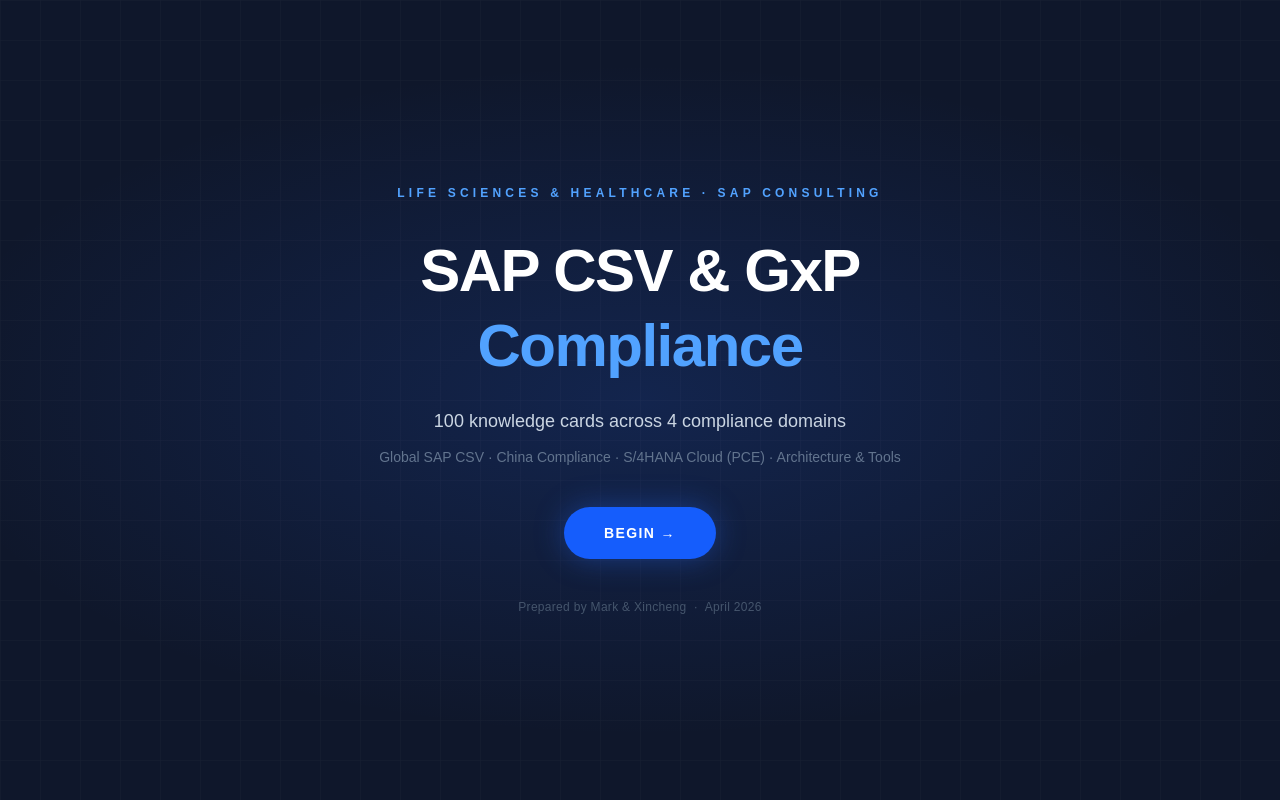
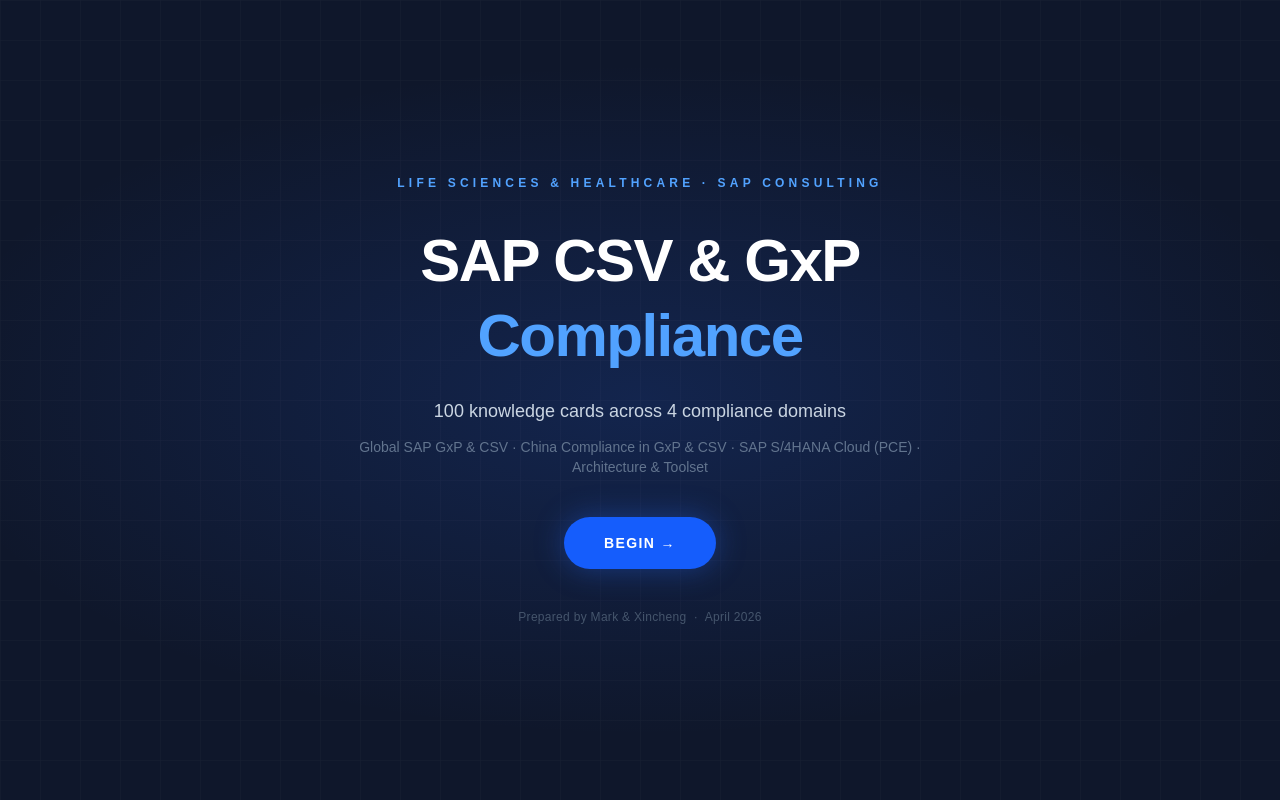
Before and after one commit to mknopfler9461/LSHC_CSV_SAP, a Next.js app in the folder my-flashcard-app/: page / in a window 1280 px wide. Shown: the top 800 px of the page. Built offline with nearby package versions, Linux system fonts and the light colour scheme.

Commit message:
Add stable taxonomy metadata for flashcards

```diff
--- a/my-flashcard-app/app/page.js
+++ b/my-flashcard-app/app/page.js
@@ -3,12 +3,20 @@
 import flashcardData from '../data/flashcards.json';
 
 const allCards = flashcardData.flatMap(cat =>
-  cat.cards.map(card => ({ ...card, category: cat.category }))
+  cat.cards.map(card => ({
+    ...card,
+    category: cat.category,
+    categoryKey: cat.key,
+  }))
+);
+
+const categoryLabels = Object.fromEntries(
+  flashcardData.map(({ key, label }) => [key, label])
 );
 
 const CATS = [
   {
-    key: 'All',
+    key: 'all',
     label: 'View All',
     activeBg: 'bg-slate-700 text-white',
     activeShadow: 'shadow-slate-300',
@@ -21,8 +29,8 @@
     ),
   },
   {
-    key: 'Global',
-    label: 'Global CSV',
+    key: 'global',
+    label: categoryLabels.global,
     activeBg: 'bg-blue-600 text-white',
     activeShadow: 'shadow-blue-200',
     activeBadge: 'bg-blue-500 text-white',
@@ -36,8 +44,8 @@
     ),
   },
   {
-    key: 'China',
-    label: 'China',
+    key: 'china',
+    label: categoryLabels.china,
     activeBg: 'bg-rose-600 text-white',
     activeShadow: 'shadow-rose-200',
     activeBadge: 'bg-rose-500 text-white',
@@ -50,8 +58,8 @@
     ),
   },
   {
-    key: 'Cloud',
-    label: 'Cloud (PCE)',
+    key: 'cloud',
+    label: categoryLabels.cloud,
     activeBg: 'bg-sky-500 text-white',
     activeShadow: 'shadow-sky-200',
     activeBadge: 'bg-sky-400 text-white',
@@ -63,8 +71,8 @@
     ),
   },
   {
-    key: 'Architecture',
-    label: 'Architecture',
+    key: 'architecture',
+    label: categoryLabels.architecture,
     activeBg: 'bg-violet-600 text-white',
     activeShadow: 'shadow-violet-200',
     activeBadge: 'bg-violet-500 text-white',
@@ -80,7 +88,7 @@
 
 export default function FlashcardApp() {
   const [showCover, setShowCover] = useState(true);
-  const [filter, setFilter] = useState('All');
+  const [filter, setFilter] = useState('all');
   const [flippedCards, setFlippedCards] = useState({});
   const [revealedCards, setRevealedCards] = useState(new Set());
 
@@ -94,9 +102,9 @@
     });
   };
 
-  const filteredCards = filter === 'All'
+  const filteredCards = filter === 'all'
     ? allCards
-    : allCards.filter(c => c.category.includes(filter));
+    : allCards.filter(c => c.categoryKey === filter);
 
   return (
     <>
@@ -167,7 +175,7 @@
             <div className="mt-8 flex flex-wrap justify-center gap-2">
               {CATS.map(({ key, label, activeBg, activeShadow, activeBadge, icon }) => {
                 const isActive = filter === key;
-                const count = allCards.filter(c => key === 'All' || c.category.includes(key)).length;
+                const count = allCards.filter(c => key === 'all' || c.categoryKey === key).length;
                 return (
                   <button
                     key={key}
@@ -194,8 +202,8 @@
           {/* ── Progress Dashboard ── */}
           <div className="mb-8 grid grid-cols-2 lg:grid-cols-4 gap-3">
             {CATS.filter(c => c.key !== 'All').map(({ key, label, icon, barBg }) => {
-              const total = allCards.filter(c => c.category.includes(key)).length;
-              const revealed = allCards.filter(c => c.category.includes(key) && revealedCards.has(c.id)).length;
+              const total = allCards.filter(c => c.categoryKey === key).length;
+              const revealed = allCards.filter(c => c.categoryKey === key && revealedCards.has(c.id)).length;
               return (
                 <div key={key} className="bg-white rounded-xl p-4 shadow-sm border border-slate-100">
                   <div className="flex items-center gap-1.5 text-slate-400 mb-2">
--- a/my-flashcard-app/data/flashcards.json
+++ b/my-flashcard-app/data/flashcards.json
@@ -1,6 +1,8 @@
 [
   {
-    "category": "Global SAP CSV",
+    "key": "global",
+    "label": "Global CSV",
+    "category": "Global SAP GxP & CSV",
     "cards": [
       {
         "id": 1,
@@ -130,7 +132,9 @@
     ]
   },
   {
-    "category": "China Compliance",
+    "key": "china",
+    "label": "China",
+    "category": "China Compliance in GxP & CSV",
     "cards": [
       {
         "id": 26,
@@ -260,7 +264,9 @@
     ]
   },
   {
-    "category": "S/4HANA Cloud (PCE)",
+    "key": "cloud",
+    "label": "Cloud (PCE)",
+    "category": "SAP S/4HANA Cloud (PCE)",
     "cards": [
       {
         "id": 51,
@@ -390,7 +396,9 @@
     ]
   },
   {
-    "category": "Architecture & Tools",
+    "key": "architecture",
+    "label": "Architecture",
+    "category": "Architecture & Toolset",
     "cards": [
       {
         "id": 76,
--- a/my-flashcard-app/data/wiki/01-global-sap-csv.md
+++ b/my-flashcard-app/data/wiki/01-global-sap-csv.md
@@ -1,3 +1,8 @@
+---
+key: global
+label: Global CSV
+---
+
 # Global SAP GxP & CSV
 
 ## What is the primary goal of Computer System Validation (CSV) in SAP projects?
--- a/my-flashcard-app/data/wiki/02-china-compliance.md
+++ b/my-flashcard-app/data/wiki/02-china-compliance.md
@@ -1,3 +1,8 @@
+---
+key: china
+label: China
+---
+
 # China Compliance in GxP & CSV
 
 ## What is MLPS 2.0 and its relevance to SAP in China?
--- a/my-flashcard-app/data/wiki/03-s4hana-cloud-pce.md
+++ b/my-flashcard-app/data/wiki/03-s4hana-cloud-pce.md
@@ -1,3 +1,8 @@
+---
+key: cloud
+label: Cloud (PCE)
+---
+
 # SAP S/4HANA Cloud (PCE)
 
 ## How does CSV change for S/4HANA PCE compared to On-Premise?
--- a/my-flashcard-app/data/wiki/04-architecture-and-tools.md
+++ b/my-flashcard-app/data/wiki/04-architecture-and-tools.md
@@ -1,3 +1,8 @@
+---
+key: architecture
+label: Architecture
+---
+
 # Architecture & Toolset
 
 ## Which SAP modules typically fall under GMP (Manufacturing)?
--- a/my-flashcard-app/scripts/build-flashcards.mjs
+++ b/my-flashcard-app/scripts/build-flashcards.mjs
@@ -4,6 +4,7 @@
 
 const wikiDir = path.join(process.cwd(), "data", "wiki");
 const outputPath = path.join(process.cwd(), "data", "flashcards.json");
+const allowedKeys = new Set(["global", "china", "cloud", "architecture"]);
 
 const files = fs
   .readdirSync(wikiDir)
@@ -15,10 +16,59 @@
 }
 
 let nextId = 1;
+const seenKeys = new Set();
+
+function parseFrontmatter(source, file) {
+  const match = source.match(/^---\r?\n([\s\S]*?)\r?\n---\r?\n/);
+
+  if (!match) {
+    throw new Error(`${file}: missing metadata block. Add key and label frontmatter.`);
+  }
+
+  const metadata = {};
+
+  for (const line of match[1].split(/\r?\n/)) {
+    const separator = line.indexOf(":");
+
+    if (separator === -1) {
+      throw new Error(`${file}: invalid metadata line "${line}". Use "name: value".`);
+    }
+
+    const name = line.slice(0, separator).trim();
+    const value = line.slice(separator + 1).trim();
+
+    metadata[name] = value;
+  }
+
+  const body = source.slice(match[0].length).trim();
+
+  if (!metadata.key || !metadata.label) {
+    throw new Error(`${file}: metadata must include both "key" and "label".`);
+  }
+
+  if (!allowedKeys.has(metadata.key)) {
+    throw new Error(
+      `${file}: unsupported key "${metadata.key}". Use one of: ${Array.from(allowedKeys).join(", ")}.`
+    );
+  }
+
+  if (seenKeys.has(metadata.key)) {
+    throw new Error(`${file}: duplicate key "${metadata.key}".`);
+  }
+
+  seenKeys.add(metadata.key);
+
+  return {
+    body,
+    key: metadata.key,
+    label: metadata.label,
+  };
+}
 
 const categories = files.map((file) => {
   const source = fs.readFileSync(path.join(wikiDir, file), "utf8").trim();
-  const lines = source.split(/\r?\n/);
+  const { body, key, label } = parseFrontmatter(source, file);
+  const lines = body.split(/\r?\n/);
   const titleLine = lines.find((line) => line.startsWith("# "));
 
   if (!titleLine) {
@@ -26,7 +76,7 @@
   }
 
   const category = titleLine.replace(/^#\s+/, "").trim();
-  const cardBlocks = source.split(/\n(?=##\s+)/).slice(1);
+  const cardBlocks = body.split(/\n(?=##\s+)/).slice(1);
 
   if (cardBlocks.length === 0) {
     throw new Error(`${file}: missing cards. Add cards using "## Question" headings.`);
@@ -53,11 +103,19 @@
   });
 
   return {
+    key,
+    label,
     category,
     cards,
   };
 });
 
+for (const key of allowedKeys) {
+  if (!seenKeys.has(key)) {
+    throw new Error(`Missing category metadata for key "${key}".`);
+  }
+}
+
 fs.writeFileSync(outputPath, `${JSON.stringify(categories, null, 2)}\n`);
 
 console.log(`Built ${nextId - 1} flashcards across ${categories.length} categories.`);
```
Also changed, not shown: my-flashcard-app/data/wiki/README.md.
